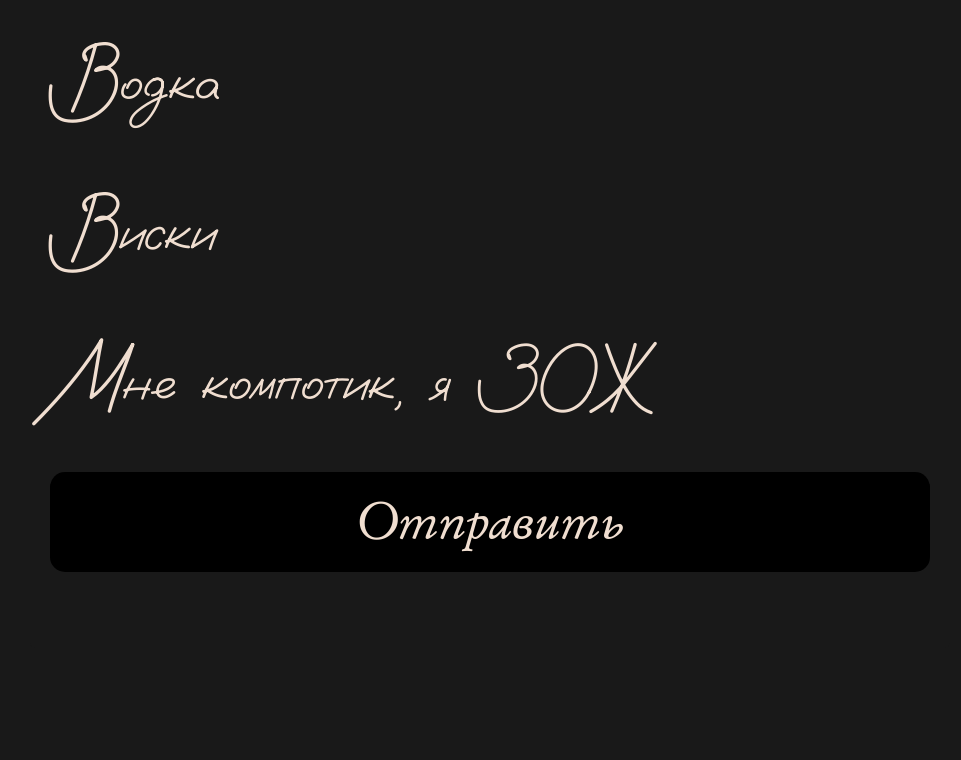
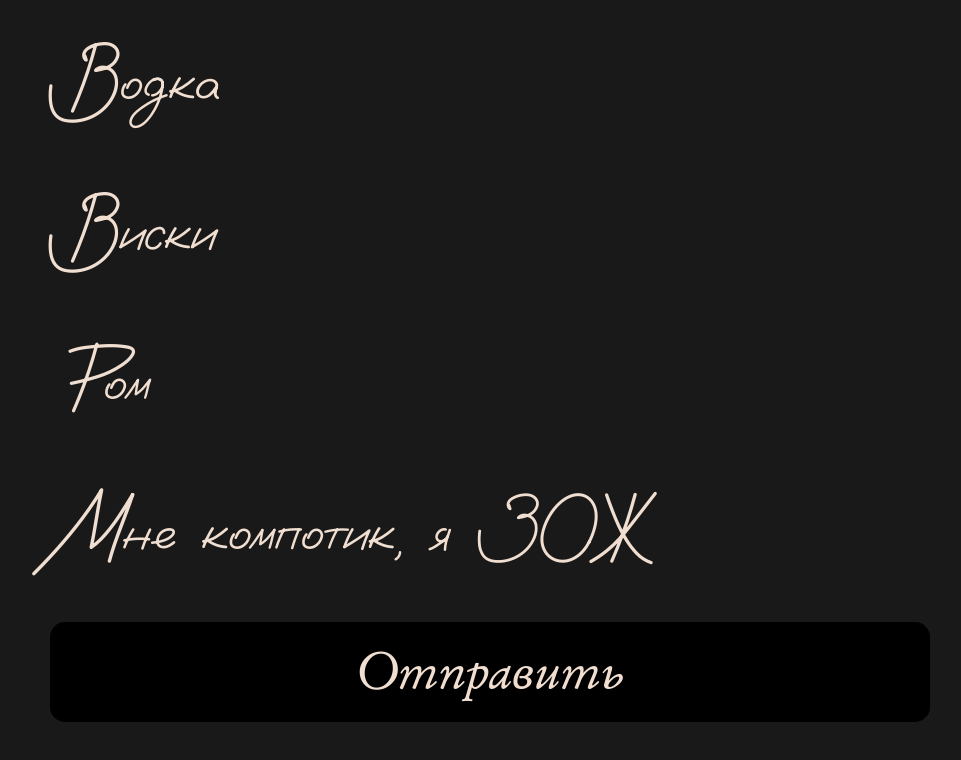
Before and after one commit to AV-wedding/Invitation, a website: page index.html in a window 1280 px wide. Shown: the part 10693-11453 px from the top of the page, without its empty margins (150-1111 px from the left). Before the commit the page ends 11341 px from the top, so only its background shows below. Drawn offline with nearby package versions, Linux system fonts and the light colour scheme.

Commit message:
Rom update

```diff
--- a/index.html
+++ b/index.html
@@ -184,8 +184,11 @@
     <label for="option7" style="font-size: 100px"><input type="checkbox" id="option7" name="options" value="Виски"> Виски</label>
 </div>
     <div class="question">
-        <label for="option8" style="font-size: 100px"><input type="checkbox" id="option8" name="options" value="Компотик"> Мне компотик, я ЗОЖ</label>
+        <label for="option8" style="font-size: 100px"><input type="checkbox" id="option8" name="options" value="Ром"> Ром</label>
 </div>
+    <div class="question">
+    <label for="option9" style="font-size: 100px"><input type="checkbox" id="option9" name="options" value="Компотик"> Мне компотик, я ЗОЖ</label>
+    </div>
     <input type="submit" value="Отправить" style="font-family: Alexander ,serif;">
     <br>
     <br>
```
